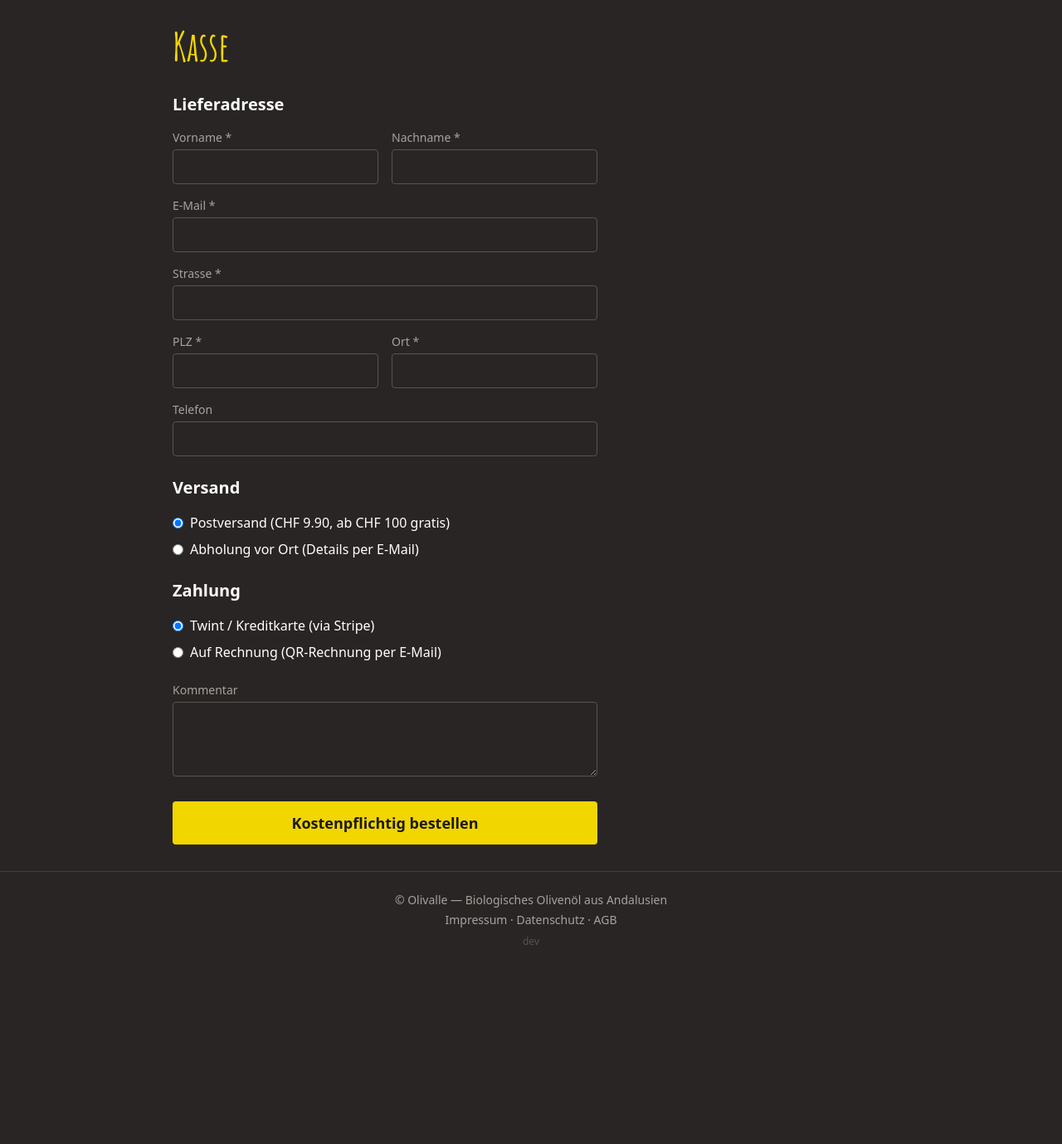
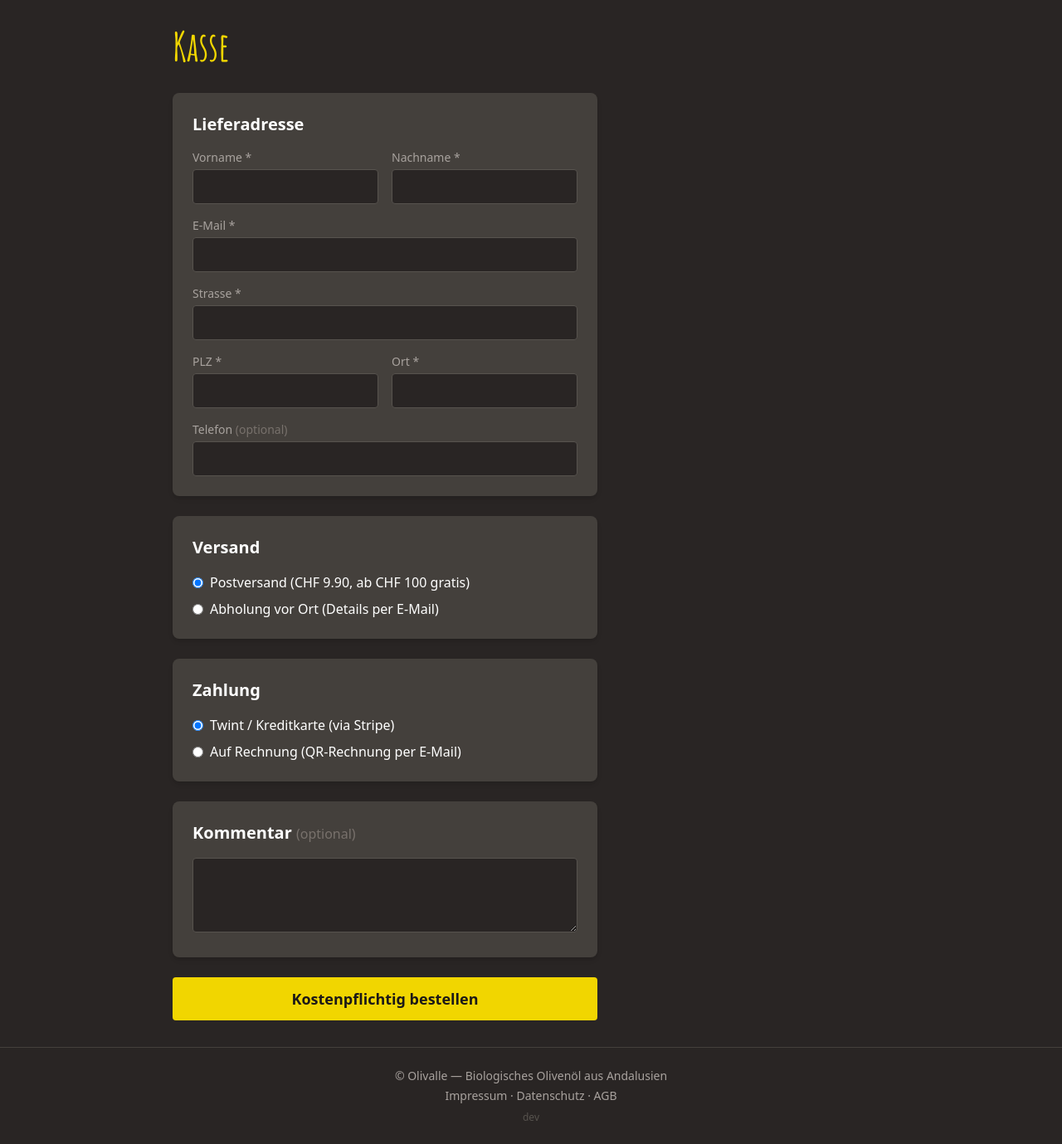
Before and after one commit to konstantinniedermann/olivalle-webshop, a FastAPI app: page /checkout in a window 1280 px wide. Shown: the part 73-1452 px from the top of the page at 83% size. Before the commit the page ends 1212 px from the top, so only its background shows below. Run offline with FastAPI, Linux system fonts and the light colour scheme; some libraries are stand-ins or nearby versions.

Commit message:
feat: Checkout-Sektionen als Cards mit autocomplete und Optional-Hinweisen (#51)
Co-Authored-By: Claude Sonnet 4.6 <noreply@anthropic.com>

```diff
--- a/templates/checkout.html
+++ b/templates/checkout.html
@@ -2,51 +2,54 @@
 {% block title %}Kasse{% endblock %}
 {% block content %}
 <h1 class="font-display text-5xl font-bold text-accent mb-8">Kasse</h1>
-<form method="POST" action="/bestellen" id="checkout-form" class="max-w-lg">
+<form method="POST" action="/bestellen" id="checkout-form" class="max-w-lg space-y-6">
     <input type="hidden" name="csrf_token" value="{{ csrf_token }}">
     <input type="hidden" name="cart_data" id="cart-data">
 
+    <div class="bg-stone-700 rounded-lg p-6 shadow-md">
         <h2 class="text-xl font-bold mb-4">Lieferadresse</h2>
-    <div class="grid grid-cols-2 gap-4 mb-6">
+        <div class="grid grid-cols-2 gap-4">
             <div>
                 <label class="block text-stone-400 text-sm mb-1">Vorname *</label>
-            <input type="text" name="vorname" required
+                <input type="text" name="vorname" required autocomplete="given-name"
                        class="w-full bg-stone-800 border border-stone-600 rounded px-3 py-2">
             </div>
             <div>
                 <label class="block text-stone-400 text-sm mb-1">Nachname *</label>
-            <input type="text" name="nachname" required
+                <input type="text" name="nachname" required autocomplete="family-name"
                        class="w-full bg-stone-800 border border-stone-600 rounded px-3 py-2">
             </div>
             <div class="col-span-2">
                 <label class="block text-stone-400 text-sm mb-1">E-Mail *</label>
-            <input type="email" name="email" required
+                <input type="email" name="email" required autocomplete="email"
                        class="w-full bg-stone-800 border border-stone-600 rounded px-3 py-2">
             </div>
             <div class="col-span-2">
                 <label class="block text-stone-400 text-sm mb-1">Strasse *</label>
-            <input type="text" name="strasse" required
+                <input type="text" name="strasse" required autocomplete="street-address"
                        class="w-full bg-stone-800 border border-stone-600 rounded px-3 py-2">
             </div>
             <div>
                 <label class="block text-stone-400 text-sm mb-1">PLZ *</label>
-            <input type="text" name="plz" required pattern="[0-9]{4}"
+                <input type="text" name="plz" required pattern="[0-9]{4}" autocomplete="postal-code"
                        class="w-full bg-stone-800 border border-stone-600 rounded px-3 py-2">
             </div>
             <div>
                 <label class="block text-stone-400 text-sm mb-1">Ort *</label>
-            <input type="text" name="ort" required
+                <input type="text" name="ort" required autocomplete="address-level2"
                        class="w-full bg-stone-800 border border-stone-600 rounded px-3 py-2">
             </div>
             <div class="col-span-2">
-            <label class="block text-stone-400 text-sm mb-1">Telefon</label>
-            <input type="tel" name="telefon"
+                <label class="block text-stone-400 text-sm mb-1">Telefon <span class="text-stone-500">(optional)</span></label>
+                <input type="tel" name="telefon" autocomplete="tel"
                        class="w-full bg-stone-800 border border-stone-600 rounded px-3 py-2">
             </div>
         </div>
+    </div>
 
+    <div class="bg-stone-700 rounded-lg p-6 shadow-md">
         <h2 class="text-xl font-bold mb-4">Versand</h2>
-    <div class="mb-6 space-y-2">
+        <div class="space-y-2">
             <label class="flex items-center gap-2">
                 <input type="radio" name="versandart" value="versand" checked
                        class="text-accent"> Postversand (CHF 9.90, ab CHF 100 gratis)
@@ -56,9 +59,11 @@
                        class="text-accent"> Abholung vor Ort (Details per E-Mail)
             </label>
         </div>
+    </div>
 
+    <div class="bg-stone-700 rounded-lg p-6 shadow-md">
         <h2 class="text-xl font-bold mb-4">Zahlung</h2>
-    <div class="mb-6 space-y-2">
+        <div class="space-y-2">
             <label class="flex items-center gap-2">
                 <input type="radio" name="zahlungsart" value="stripe" checked
                        class="text-accent"> Twint / Kreditkarte (via Stripe)
@@ -68,15 +73,16 @@
                        class="text-accent"> Auf Rechnung (QR-Rechnung per E-Mail)
             </label>
         </div>
+    </div>
 
-    <div class="mb-6">
-        <label class="block text-stone-400 text-sm mb-1">Kommentar</label>
+    <div class="bg-stone-700 rounded-lg p-6 shadow-md">
+        <h2 class="text-xl font-bold mb-4">Kommentar <span class="text-stone-500 text-base font-normal">(optional)</span></h2>
         <textarea name="kommentar" rows="3"
                   class="w-full bg-stone-800 border border-stone-600 rounded px-3 py-2"></textarea>
     </div>
 
     <button type="submit"
-            class="w-full bg-accent text-stone-900 py-3 rounded font-bold text-lg hover:bg-yellow-400">
+            class="w-full bg-accent text-stone-900 py-3 rounded font-bold text-lg hover:bg-yellow-400 transition-colors">
         Kostenpflichtig bestellen
     </button>
 </form>
```
Also changed, not shown: tests/test_api_produkte.py (+23 -0 lines). Lines whose indentation alone changed are shown as unchanged.
